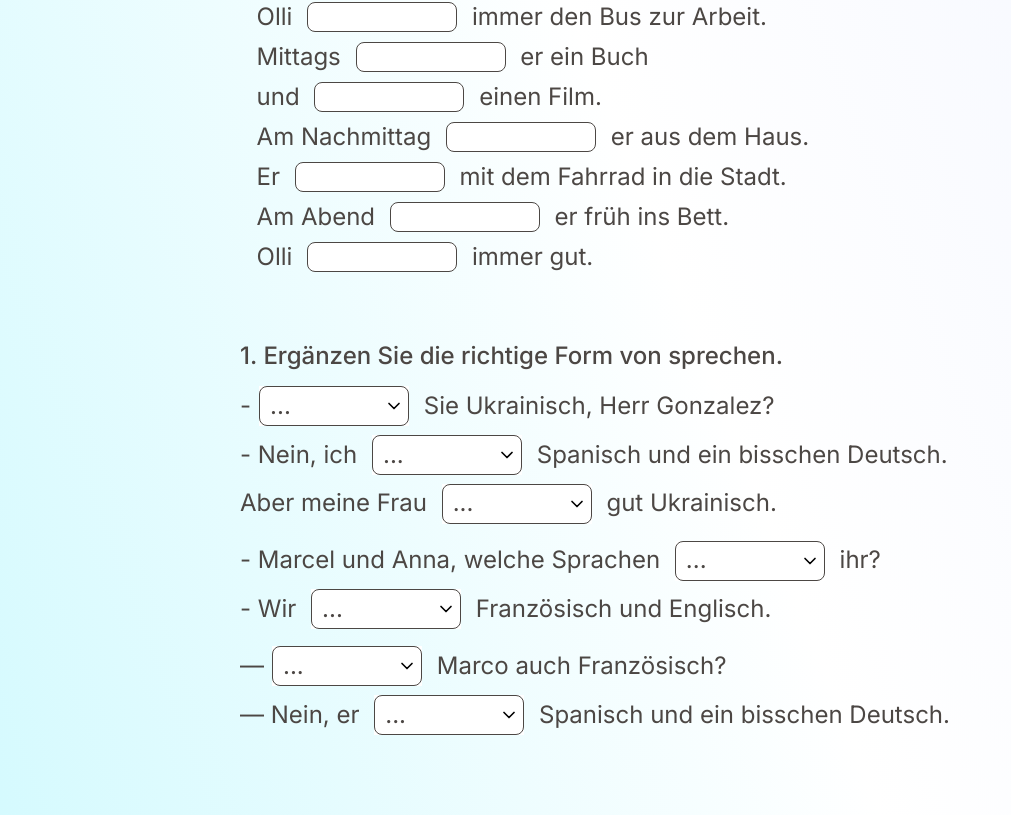
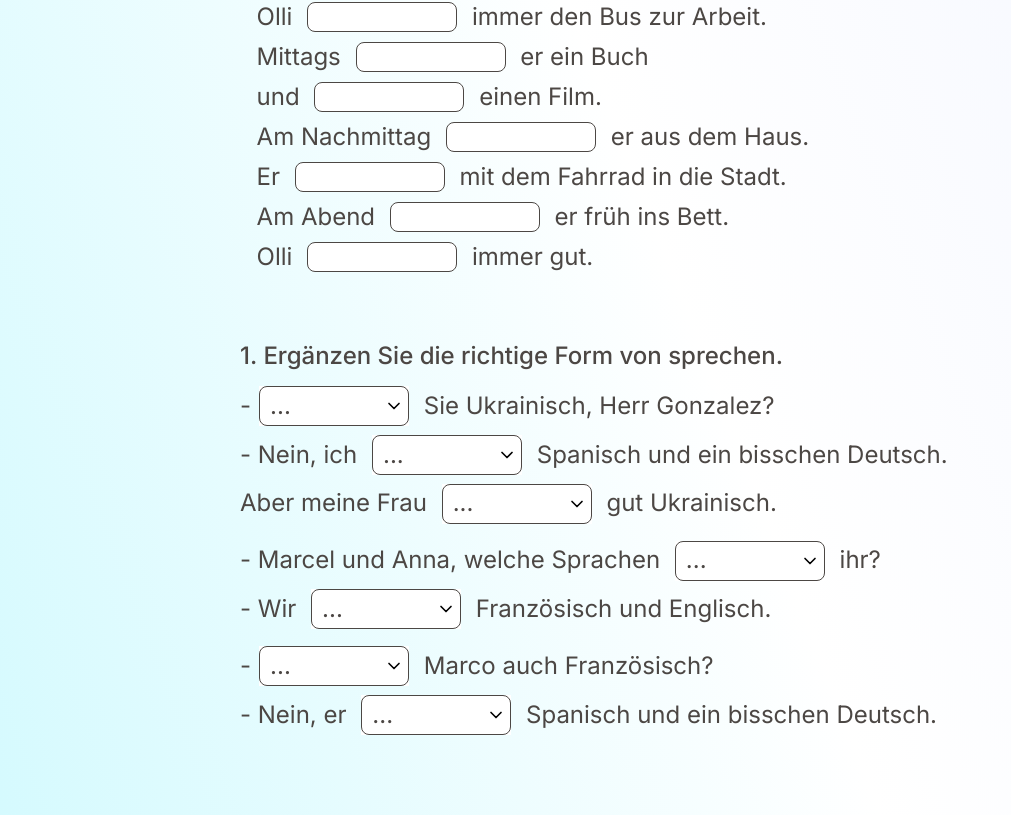
Before and after one commit to mishin78/nGls, a Next.js app: page /grammar/A1/test1 in a window 1280 px wide. Shown: the part 847-1662 px from the top of the page, without its empty margins (0-1011 px from the left). Built offline with nearby package versions, Linux system fonts and the light colour scheme.

Commit message:
test 1 changes

```diff
--- a/app/grammar/A1/test1/page.js
+++ b/app/grammar/A1/test1/page.js
@@ -47,8 +47,8 @@ export default function TextExercese1() {
                     <h6> - Wir <SprechenInput correctValue={'sprechen'} capitalLetter={false}/> Französisch  und Englisch.</h6>
                 </div>
                 <div>
-                    <h6>—<SprechenInput correctValue={'Spricht'} capitalLetter={true}/>  Marco  auch Französisch?</h6>
-                    <h6>— Nein, er  <SprechenInput correctValue={'spricht'} capitalLetter={false}/> Spanisch und ein bisschen Deutsch.</h6>
+                    <h6>-<SprechenInput correctValue={'Spricht'} capitalLetter={true}/>  Marco  auch Französisch?</h6>
+                    <h6>- Nein, er  <SprechenInput correctValue={'spricht'} capitalLetter={false}/> Spanisch und ein bisschen Deutsch.</h6>
                 </div>
             </div>
         </div>
```
